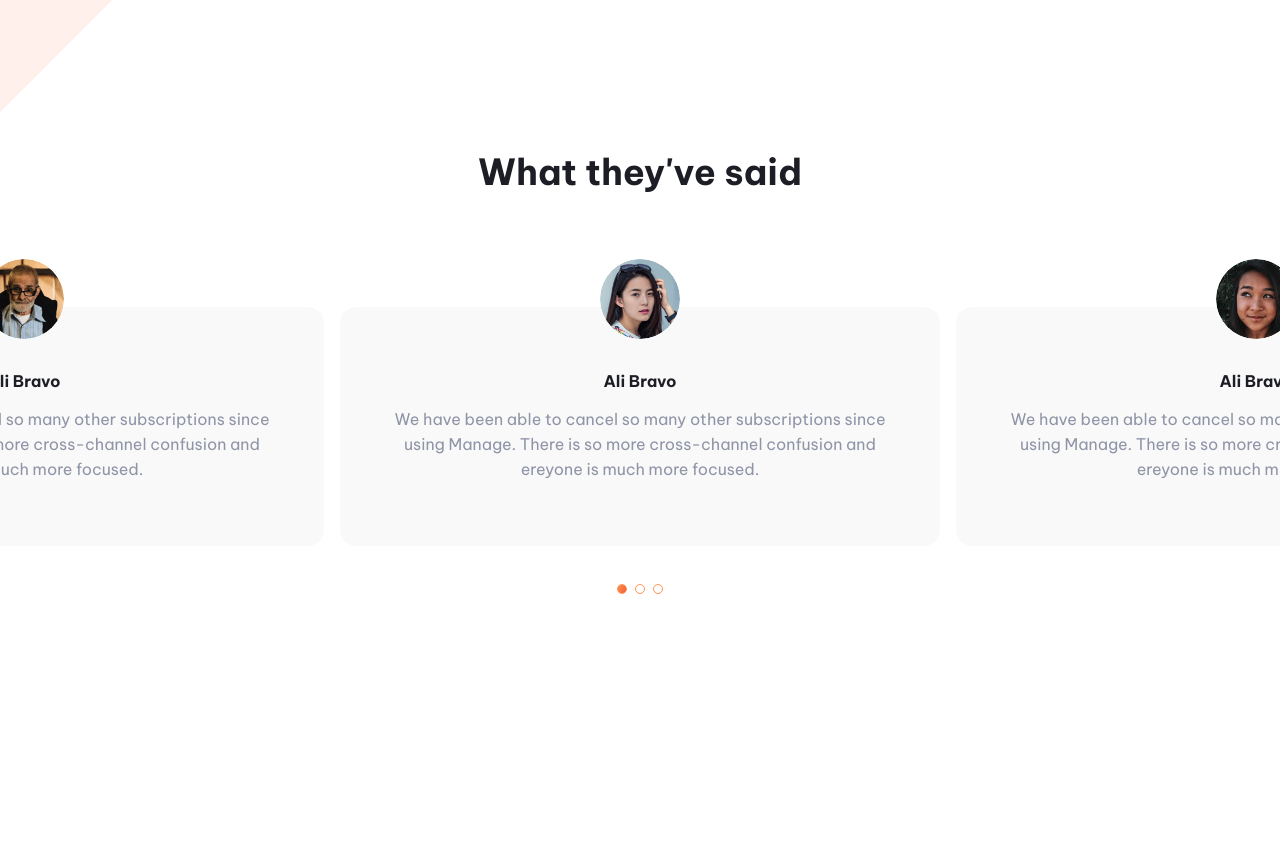
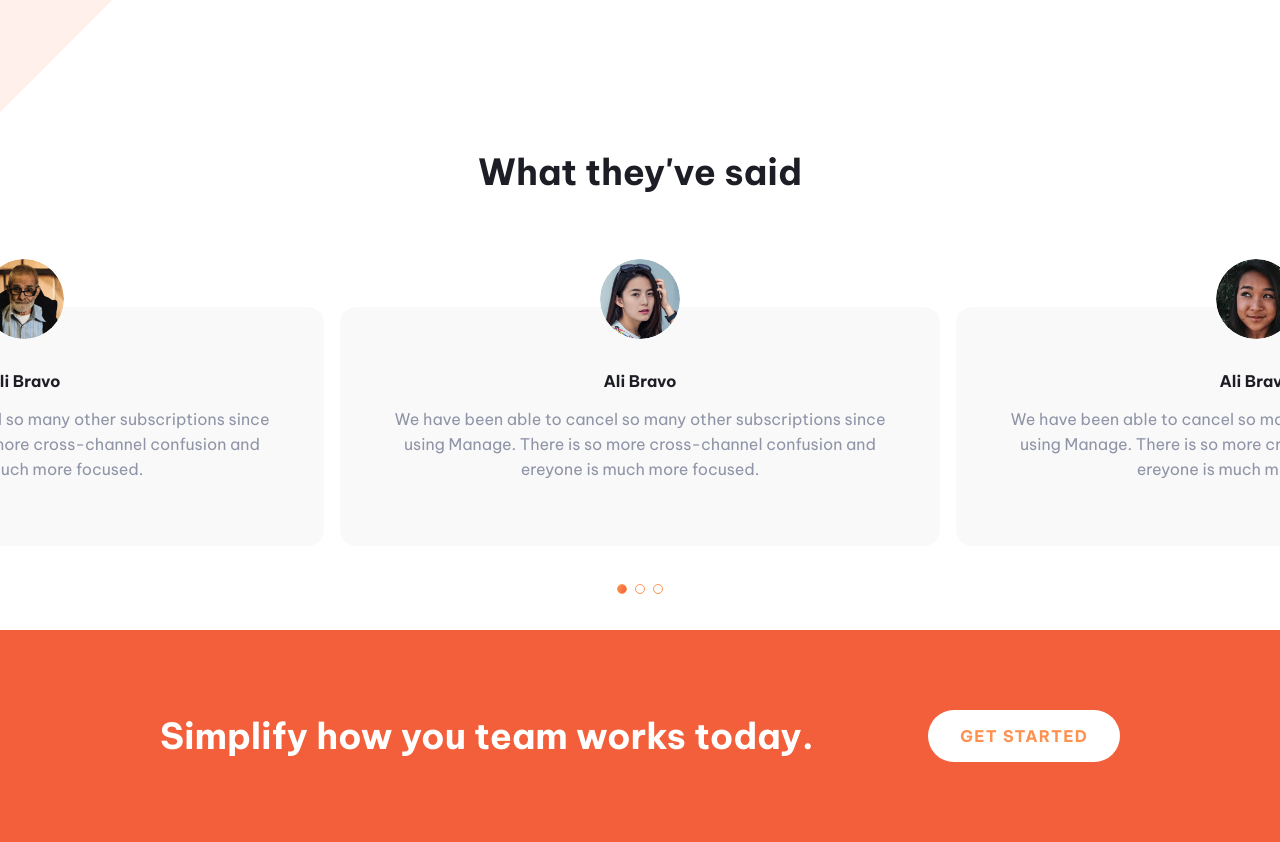
Before and after one commit to brayangomez22/manage-frontend, a plain HTML site: page index.html in a window 1280 px wide. Shown: the part 1440-2282 px from the top of the page. Before the commit the page ends 2070 px from the top, so only its background shows below. Drawn offline with nearby package versions, Linux system fonts and the light colour scheme.

Commit message:
Add banner

```diff
--- /dev/null
+++ b/assets/styles/components/_banner.scss
@@ -0,0 +1,22 @@
+/*=============== BANNER ===============*/
+.banner {
+    position: relative;
+    width: 100%;
+    background: var(--bright-red);
+    padding: 7rem 2rem;
+    display: flex;
+    justify-content: space-between;
+    align-items: center;
+    flex-wrap: wrap;
+    gap: 3rem;
+
+    &__title {
+        font-size: var(--biggest-font-size);
+        color: var(--dark-white);
+        text-align: center;
+    }
+
+    &__button {
+        margin: auto;
+    }
+}
--- a/assets/styles/components/_breakpoints.scss
+++ b/assets/styles/components/_breakpoints.scss
@@ -147,4 +147,17 @@
 	#testimonials {
 		padding: 6rem 0 2rem;
 	}
+
+	.banner {
+		padding: 5rem 10rem;
+
+		&__title {
+			font-size: var(--h1-font-size);
+			text-align: start;
+		}
+
+		&__button {
+        	margin: 0;
+    	}
+	}
 }
--- a/assets/styles/components/_buttons.scss
+++ b/assets/styles/components/_buttons.scss
@@ -12,9 +12,19 @@
     cursor: pointer;
     transition: box-shadow 0.25s ease 0s;
     letter-spacing: 0.08rem;
+
+    &--white {
+        background: var(--dark-white);
+        color: var(--light-orange);
+
+        &:hover,
+        &:focus {
+            box-shadow: 0 0.1rem 0.8rem var(--very-dark-bluered);
+        }
+    }
+
+    &:hover,
+    &:focus {
+        box-shadow: 0 0.1rem 0.8rem var(--bright-red);
+    }
 }
-
-.button:hover,
-.button:focus {
-    box-shadow: 0 0.1rem 0.8rem var(--bright-red);
-}
--- a/assets/styles/styles.scss
+++ b/assets/styles/styles.scss
@@ -6,5 +6,6 @@
 @import 'components/home';
 @import 'components/about';
 @import 'components/testimonials';
+@import 'components/banner';
 @import 'components/scroll';
 @import 'components/breakpoints';
--- a/index.html
+++ b/index.html
@@ -176,6 +176,11 @@
                 </div>
             </div>
         </section>
+
+        <div class="banner">
+            <h2 class="banner__title">Simplify how you team works today.</h2>
+            <button class="banner__button button button--white"><strong>Get Started</strong></button>
+        </div>
     </main>
 
     <!--=============== SCROLL UP ===============-->
```
Also changed, not shown: assets/styles/styles.css, 1 other file.
